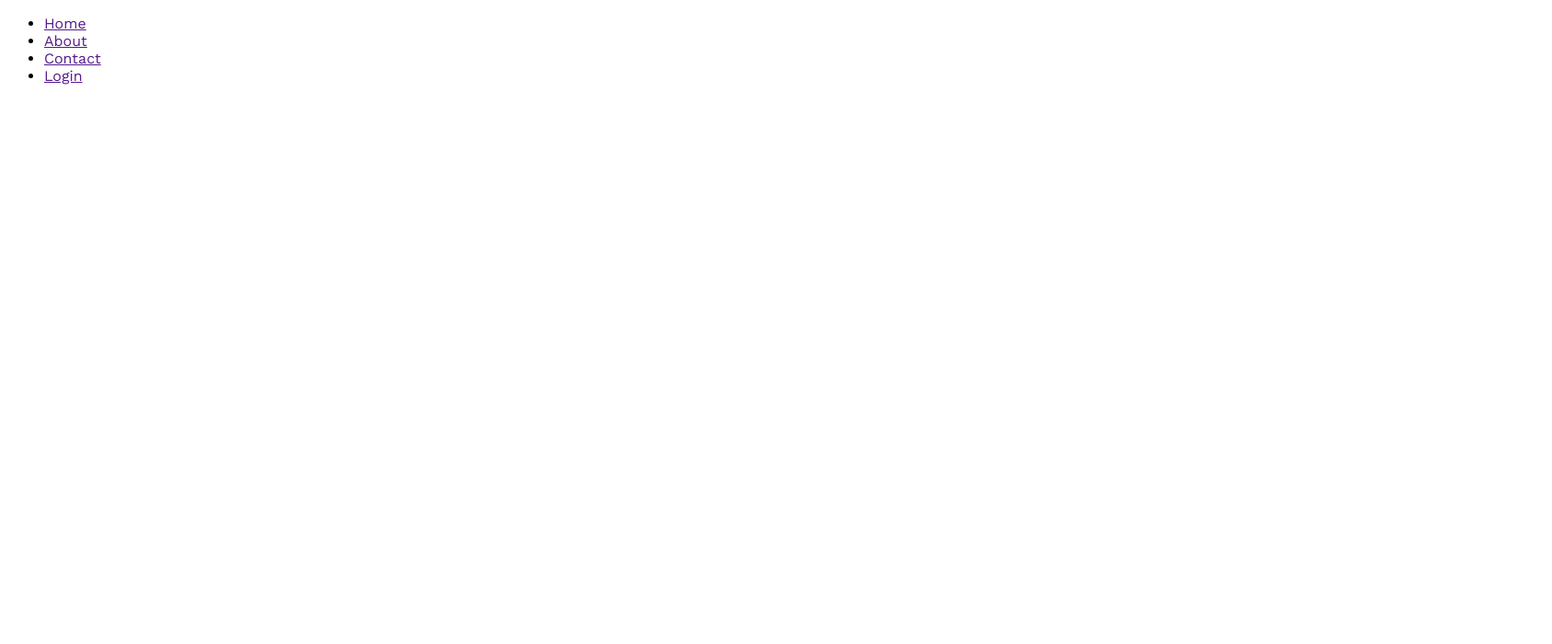
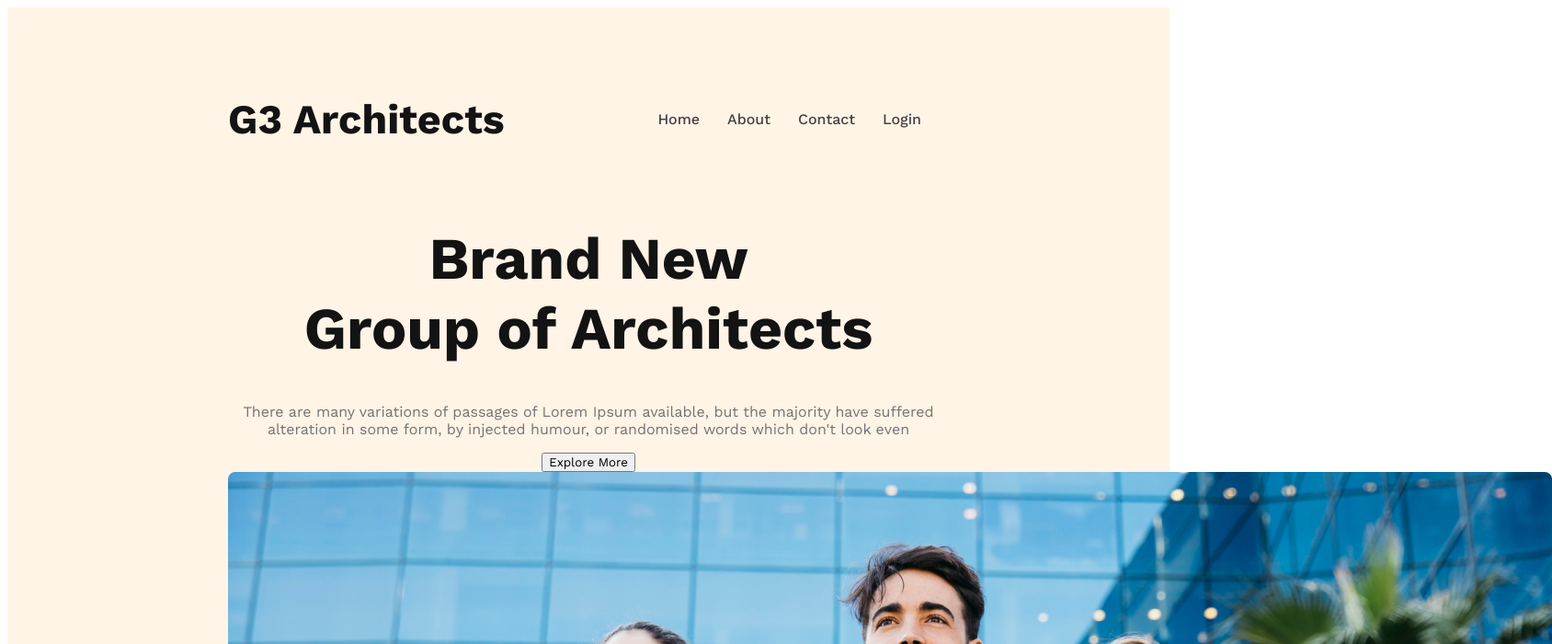
Before and after one commit to ASRAF-JAHAN/g3-architects-website, a plain HTML site: page index.html in a window 1280 px wide. Shown: the top 700 px of the page at 92% size, 1688 px wide, since content can reach past the window. Drawn offline with nearby package versions, Linux system fonts and the light colour scheme.

Commit message:
banner content added

```diff
--- a/index.html
+++ b/index.html
@@ -1,14 +1,17 @@
 <!DOCTYPE html>
 <html lang="en">
+
 <head>
     <meta charset="UTF-8">
     <meta name="viewport" content="width=device-width, initial-scale=1.0">
     <title>G3 architects</title>
     <link rel="stylesheet" href="styles/architect.css">
 </head>
+
 <body>
     <header>
         <nav>
+            <h3 class="nav-title">G3 Architects</h3>
             <ul>
                 <li><a href="">Home</a></li>
                 <li><a href="">About</a></li>
@@ -16,6 +19,16 @@
                 <li><a href="">Login</a></li>
             </ul>
         </nav>
+        <div class="banner">
+            <div class="banner-content">
+                <h1 class="banner-title">Brand New <br> Group of Architects </h1>
+                <p class="banner-decription">There are many variations of passages of Lorem Ipsum available, but the
+                    majority have suffered alteration in some form, by injected humour, or randomised words which don't
+                    look even</p>
+                <button class="btn-primary">Explore More</button>
+            </div>
+            <img src="images/banner.png" alt="">
+        </div>
     </header>
     <main>
 
@@ -25,4 +38,5 @@
     </footer>
 
 </body>
+
 </html>
--- a/styles/architect.css
+++ b/styles/architect.css
@@ -1,7 +1,53 @@
 /* work sans font from google font */
   @import url('https://fonts.googleapis.com/css2?family=Lato:ital,wght@1,900&family=Open+Sans:wght@400;800&family=Work+Sans:wght@400;500;600;700&display=swap');
+  /* shared styles */
   *{
     font-family: 'Lato', sans-serif;
     font-family: 'Open Sans', sans-serif;
     font-family: 'Work Sans', sans-serif;
   }
+  .btn-primary{
+
+  }
+  /* header styles */
+  header{
+    background: rgba(255, 144, 14, 0.10);
+    padding: 50px 240px;
+  }
+  nav{
+    display: flex;
+    justify-content: space-between;
+    align-items: center;
+  }
+  .nav-title{
+    font-size: 2.8rem;
+    font-weight: 700;
+    color: #131313;
+  }
+  nav>ul{
+    display: flex;
+  }
+  nav li{
+    list-style: none;
+    margin-right: 30px;
+    font-size: 1rem;
+    font-weight: 500;
+  }
+  nav li a{
+    text-decoration: none;
+    color: #424242;
+  }
+  /* banner styles */
+  .banner-content{
+    max-width: 800px;
+    text-align: center;
+    margin: 0 auto;
+  }
+  .banner-title{
+    font-size: 4rem;
+    font-weight: 700;
+    color: #131313;
+  }
+.banner-decription{
+  color: var(--dark-03, #727272);
+}
```
Lines whose indentation alone changed are shown as unchanged.
